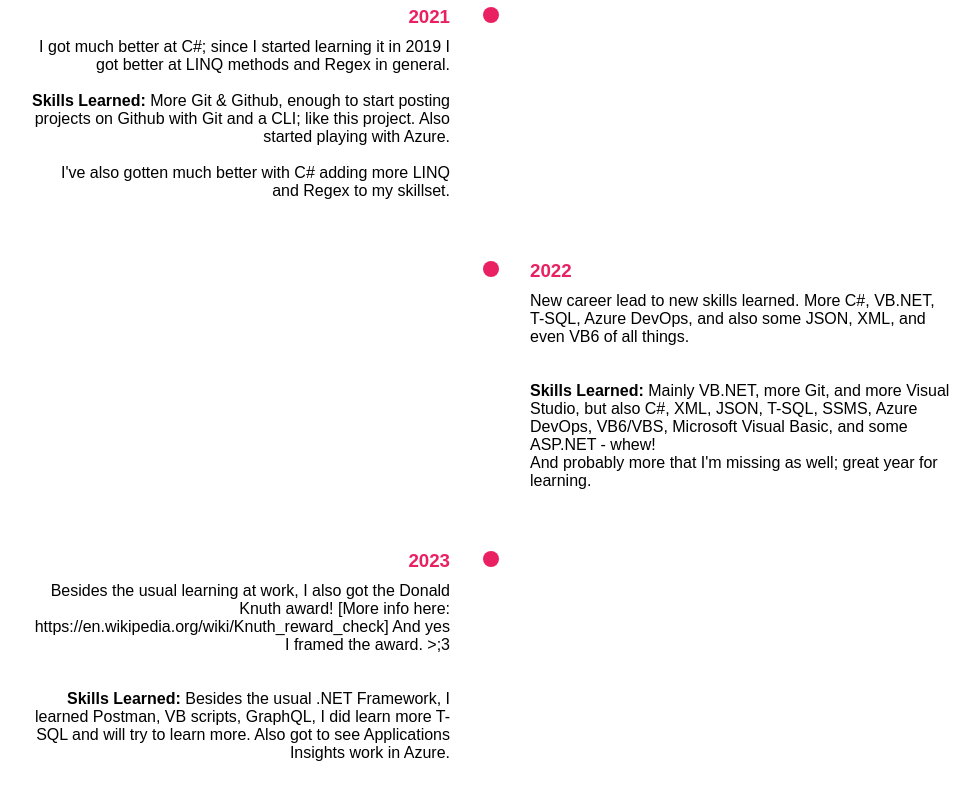
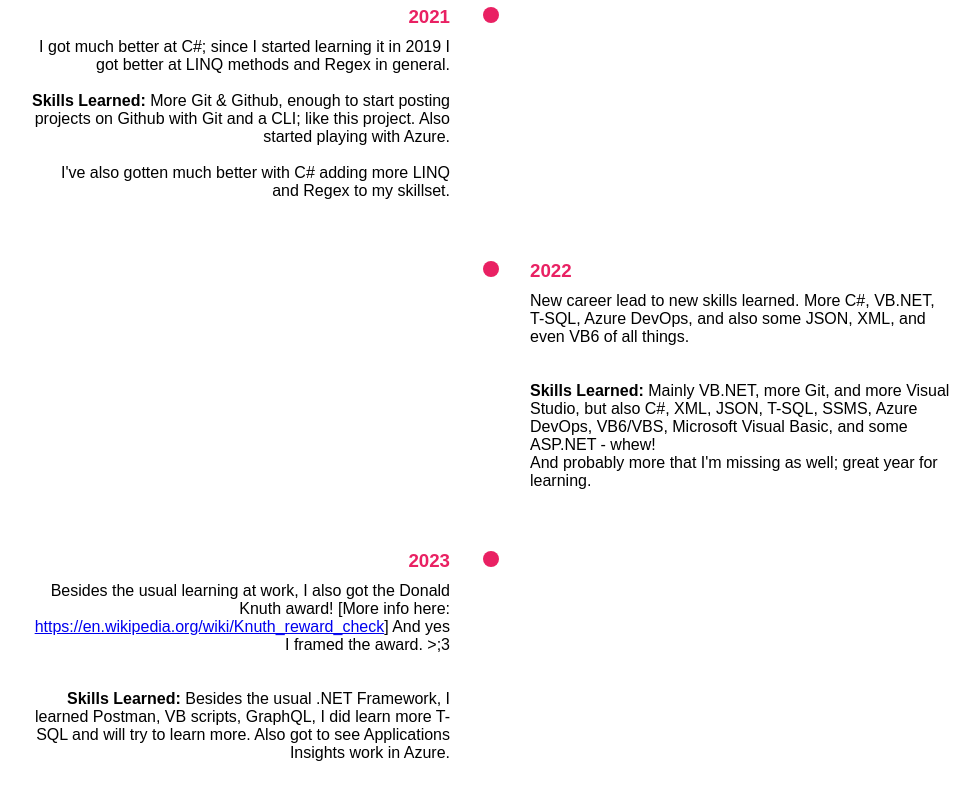
Before and after one commit to GeorgeT59/Programming-Timeline, a plain HTML site: page index.html in a window 1280 px wide. Shown: the part 2106-2908 px from the top of the page, without its empty margins (150-1130 px from the left). Drawn offline with Linux system fonts and the light colour scheme.

Commit message:
Update index.html
Added the URL for the Donald Knuth check.

```diff
--- a/index.html
+++ b/index.html
@@ -152,7 +152,7 @@
                 <div class="content">
                     <h3>2023</h3>
                     <p>
-                        Besides the usual learning at work, I also got the Donald Knuth award! [More info here: https://en.wikipedia.org/wiki/Knuth_reward_check] And yes I framed the award. >;3
+                        Besides the usual learning at work, I also got the Donald Knuth award! [More info here: <a href="https://en.wikipedia.org/wiki/Knuth_reward_check">https://en.wikipedia.org/wiki/Knuth_reward_check</a>] And yes I framed the award. >;3
                     </p>
                     <br>
                     <br>
```
